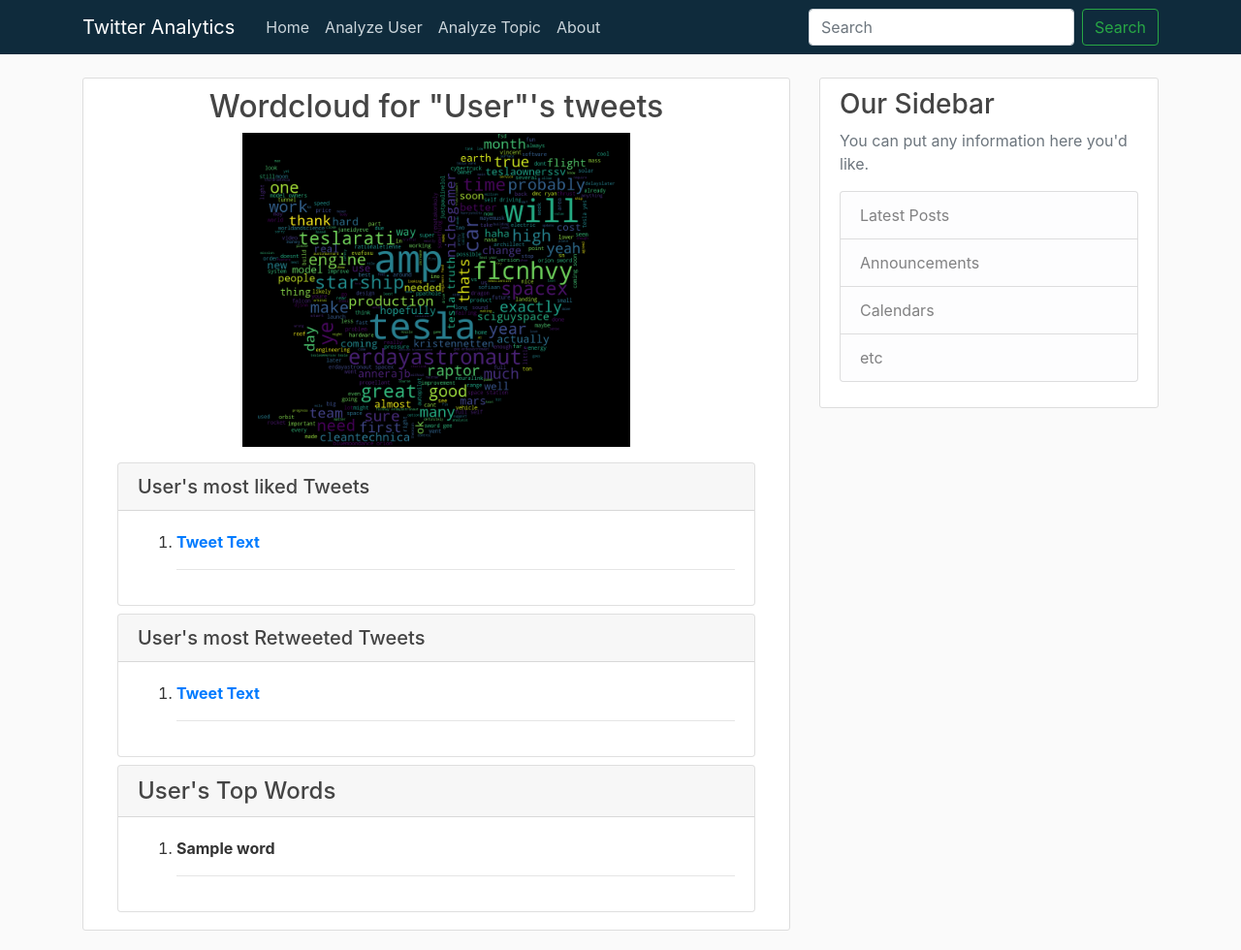
After one commit to LucianoPereira/twitter-analysis-site, a Django app: template tweets/templates/tweets/analysis.html in a window 1280 px wide. The commit adds this page. Shown: the whole page at 97% size. Run offline with Django 3.2, Linux system fonts and the light colour scheme; the template is opened without the code that fills it: most values are stand-ins (such as "Sample title", 1, 10 or a date in 2020); some libraries are stand-ins or nearby versions.

```diff
--- a/templates/base.html
+++ b/templates/base.html
@@ -34,9 +34,10 @@
                 </div>
                 <!-- Navbar Right Side -->
                 <div class="navbar-nav">
-                  <form class="form-inline my-2 my-lg-0">
-                    <input class="form-control mr-sm-2" type="search" placeholder="Search" aria-label="Search">
-                    <button class="btn btn-outline-success my-2 my-sm-0" type="submit">Search</button>
+                  <form class="form-inline my-2 my-lg-0" action="{% url 'tweets:search' %}" method="post">
+                      {% csrf_token %}
+                      <input class="form-control mr-sm-2" type="search" placeholder="Search" aria-label="Search">
+                    <button class="btn btn-outline-success my-2 my-sm-0" type="submit" value="Search">Search</button>
                   </form>
                     <!-- {% if user.is_authenticated %}
                         <a class="nav-item nav-link" href="#">New Project</a>
--- /dev/null
+++ b/tweets/templates/tweets/analysis.html
@@ -0,0 +1,54 @@
+{% extends "base.html" %}
+{% block content %}
+<div class="content-section">
+    <div class="row justify-content-center">
+      <div class="col-md-12 text-center">
+        <h2>Wordcloud for "User"'s tweets</h2>
+      </div>
+    </div>
+    <div class=" row" align="middle">
+      <div class="col mb-3" >
+        <img class="img-fluid" src="/media/wordcloud.png" height="400" width="400">
+      </div>
+    </div>
+    <div class="container">
+        <div class="card mb-2">
+          <h5 class="card-header">User's most liked Tweets</h5>
+          <div class="card-body">
+            <ol>
+                {% for tweet in most_liked_tweets %}
+                <li><strong><a href="{{ tweet }}" target="_blank">Tweet Text</a></strong></li>
+                <hr>
+                {% endfor %}
+            </ol>
+          </div>
+        </div>
+
+
+
+        <div class="card mb-2">
+          <h5 class="card-header">User's most Retweeted Tweets</h5>
+          <div class="card-body">
+            <ol>
+              {% for tweet in most_retweeted_tweets %}
+              <li><strong><a href="{{ tweet }}" target="_blank">Tweet Text</a></strong></li>
+              <hr>
+              {% endfor %}
+            </ol>
+          </div>
+        </div>
+
+        <div class="card mb-2">
+          <h4 class="card-header">User's Top Words</h4>
+          <div class="card-body">
+            <ol>
+                {% for word in top_words %}
+                <li><strong>{{ word }}</a></strong></li>
+                <hr>
+                {% endfor %}
+            </ol>
+          </div>
+        </div>
+    </div>
+</div>
+{% endblock content %}
--- a/tweets/urls.py
+++ b/tweets/urls.py
@@ -1,7 +1,9 @@
 from django.contrib import admin
 from django.urls import path, include
-from .views import tweet_list
+from .views import index_view, search, analysis_view
 app_name = 'tweets'
 urlpatterns = [
-    path('', tweet_list, name='tweet-index'),
+    path('', index_view, name='tweet-index'),
+    path('search/', search, name='search'),
+    path('user=<str:username>/analysis', analysis_view,  name='tweet-user-analysis')
 ]
```
Also changed, not shown: tweets/analysis.py (+13 -4 lines), tweets/templates/tweets/index.html (+0 -52 lines), tweets/views.py (+25 -4 lines).
